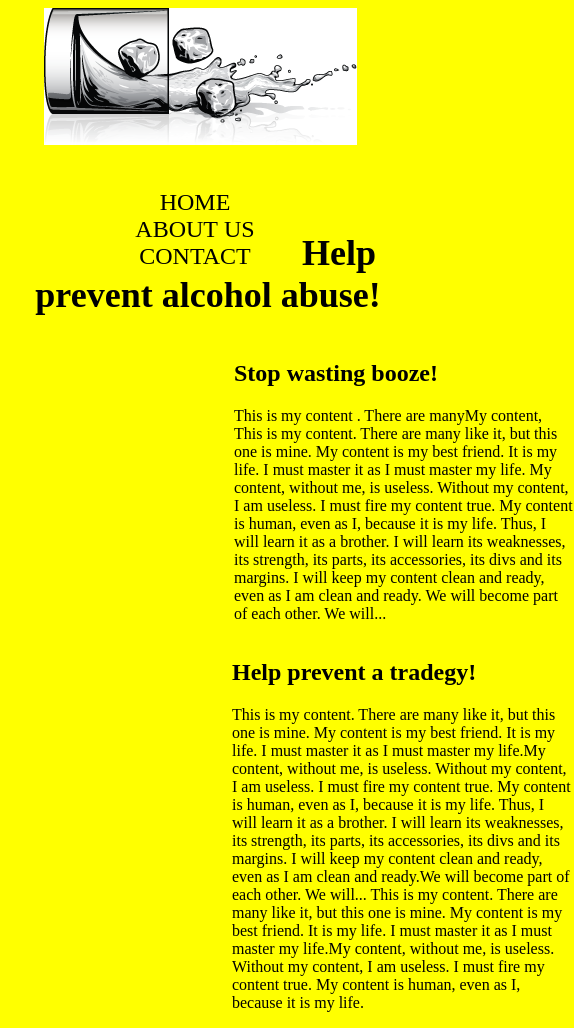
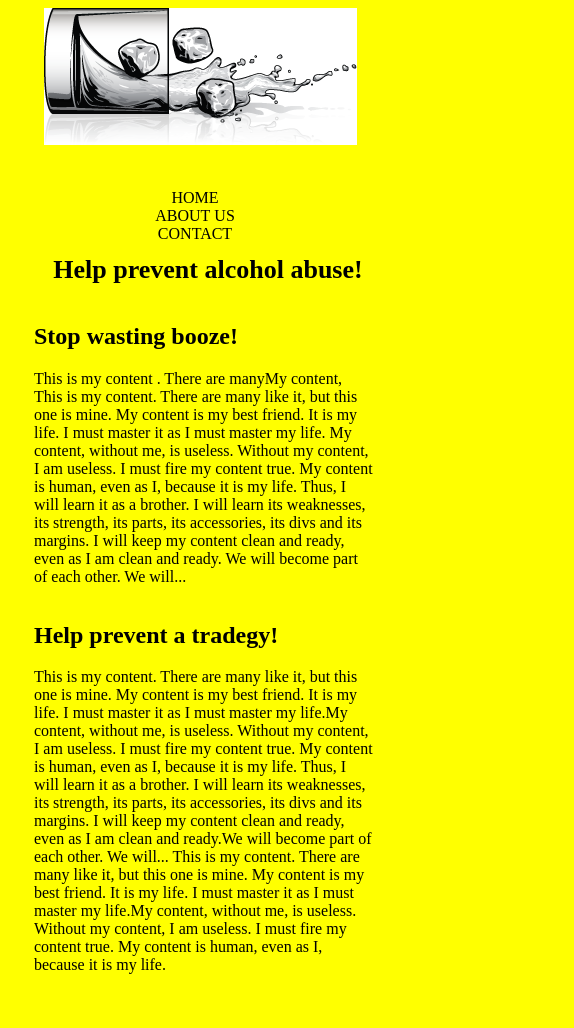
Before and after one commit to johnlagreco/JLagreco_MediaQueries, a plain HTML site: page index.html in a window 390 px wide. Shown: the whole page, 574 px wide, since content can reach past the window. After the commit the page ends 990 px from the top, so only its background shows below. Drawn offline with Linux system fonts and the light colour scheme.

Commit message:
Finished phone query and tested site.

```diff
--- a/styles.css
+++ b/styles.css
@@ -111,14 +111,23 @@ ul{
 	ul{
 		padding-left: 62px;
 		width: 200px;
+		font-size: medium;
 	}
 
 	#h1{
-		padding-top: 200px;
-	    text-align: center;
-	    font-size: large;
+		padding-top: 230px;
+	    width: 400px;
+	    font-size: small;
 	}
 
+	#para1{
+		margin: 0px;
+		padding-left: 26px;
+	}
 
+	#para2{
+		margin: 0px;
+		padding-left: 26px;
+	}
 
 }
```
